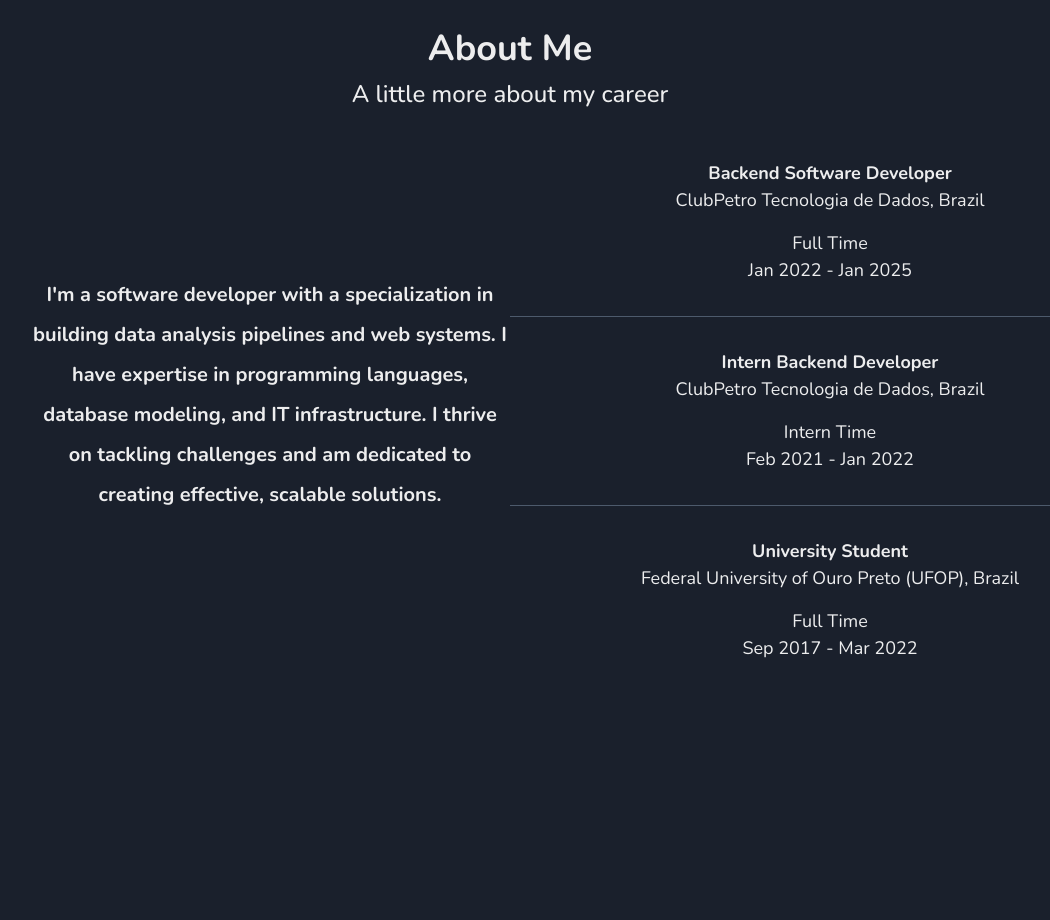
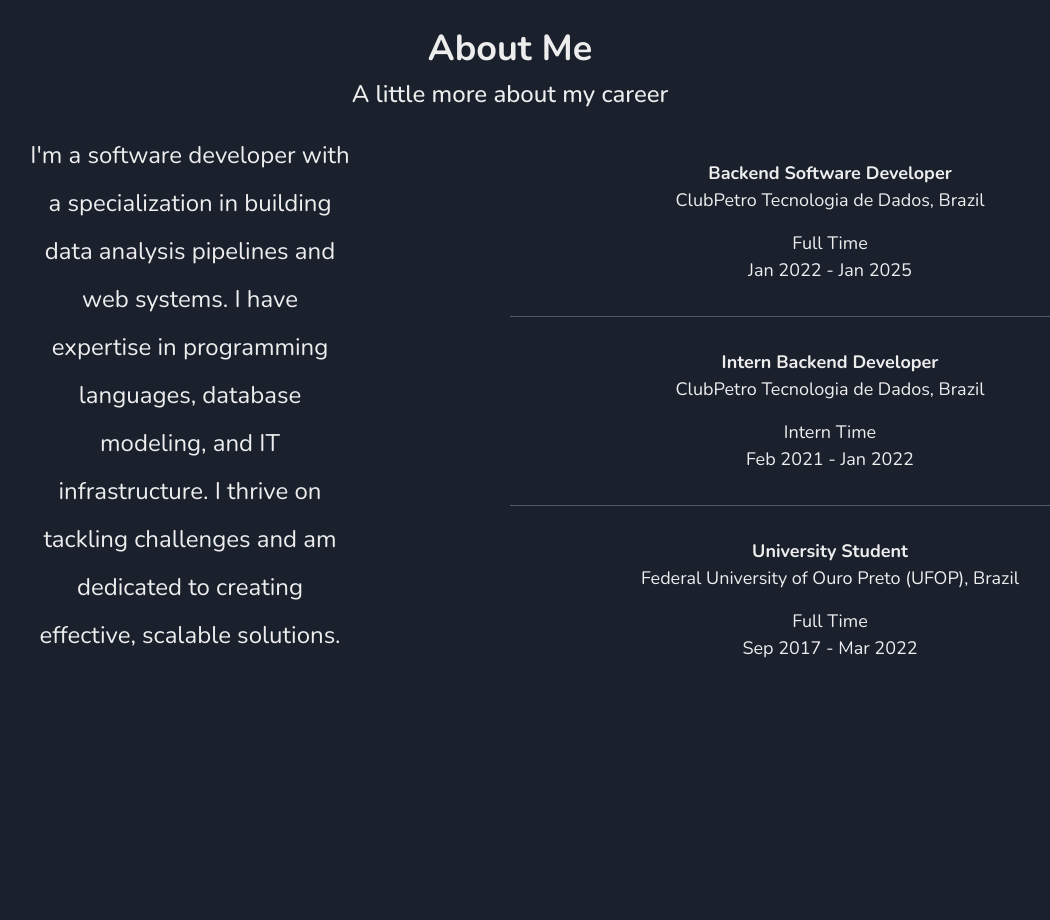
Before and after one commit to LucasPereiraMiranda/lucas-personal-portfolio, a Next.js app: page / in a window 1280 px wide. Shown: the part 2200-3120 px from the top of the page, without its empty margins (130-1180 px from the left). Built offline with nearby package versions, Linux system fonts and the light colour scheme.

Commit message:
refactor: align fontSize

```diff
--- a/src/components/ExperienceSection/index.tsx
+++ b/src/components/ExperienceSection/index.tsx
@@ -20,7 +20,7 @@ export function ExperienceSection() {
           width="100%"
         >
           <Text
-            fontSize={{ base: "xl", md: "4xl" }}
+            fontSize={{ base: "2xl", md: "4xl" }}
             fontWeight="bold"
             textAlign="center"
             as="h2"
@@ -28,7 +28,7 @@ export function ExperienceSection() {
             About Me
           </Text>
           <Text
-            fontSize={{ base: "md", md: "2xl" }}
+            fontSize={{ base: "xl", md: "2xl" }}
             fontWeight="medium"
             mb="4"
             textAlign="center"
@@ -52,10 +52,10 @@ export function ExperienceSection() {
           >
             <Text
               textAlign="center"
-              fontSize="xl"
-              fontWeight="bold"
+              fontSize={{ base: "unset", md: "2xl" }}
               lineHeight="taller"
               marginLeft={{ base: "0", md: "10rem" }}
+              paddingRight={{ base: "0", md: "10rem" }}
             >
               I&apos;m a software developer with a specialization in building
               data analysis pipelines and web systems. I have expertise in
```
